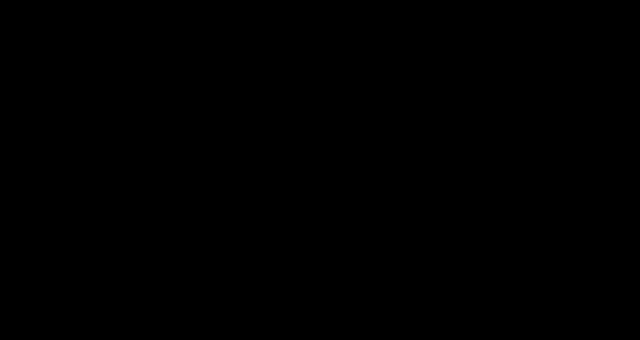
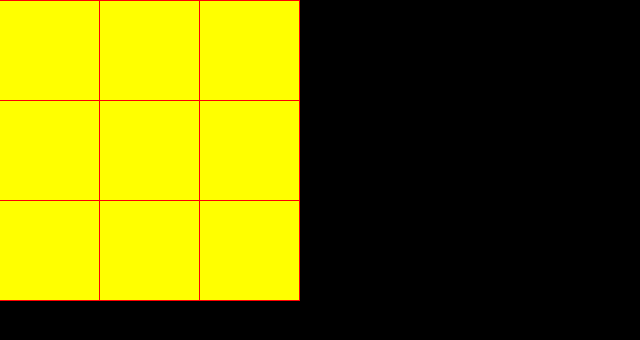
Before and after one commit to FleaRex/DivisionGame, a plain HTML site: page index.html in a window 1280 px wide. Shown: the whole page, without its empty margins (0-640 px from the left). Drawn offline with Linux system fonts and the light colour scheme.

Commit message:
Grid drawing added.

```diff
--- a/game/logic.js
+++ b/game/logic.js
@@ -1,6 +1,6 @@
 "use strict";
 
-(function(){
+
 class Tile{
   constructor(i, j, number) {
     this.i = i;
@@ -15,19 +15,19 @@
     this.width = numberGrid.length;
     this.height = numberGrid[0].length;
     this.start = new Tile(-1, -1, 0);
-      this.finish = new Tile(width, height, 0);
+    this.finish = new Tile(this.width, this.height, 0);
     this.grid = new Array(numberGrid.length);
     for(var column = 0; column < this.width; column++){
-        grid[column] = new Array(numberGrid.height);
+      this.grid[column] = new Array(numberGrid.height);
       for(var row = 0; row < this.height; row++){
         if(numberGrid[column][row] === undefined){
           continue;
         }
-          grid[column][row] = new Tile(column, row, numberGrid[column][row]);
+        this.grid[column][row] = new Tile(column, row, numberGrid[column][row]);
       }
     }
     this.entry = this.grid[0];
-      this.exit = this.grid[width - 1];
+    this.exit = this.grid[this.width - 1];
   }
 
 }
@@ -67,4 +67,3 @@
             (tile.number % this.number == 0))
   }
 }
-}());
--- a/game/main.js
+++ b/game/main.js
@@ -1,7 +1,9 @@
 "use strict";
 
 (function(){
-  var Container = PIXI.Container;
+  var container = PIXI.Container;
+  var graphics = new PIXI.Graphics();
+
   //Test that Pixi is working
   console.log(PIXI);
 
@@ -20,16 +22,31 @@
   document.body.appendChild(renderer.view);
 
   //Create a container object called the `stage`
-  var stage = new Container();
+  var stage = new container();
+
+  stage.addChild(graphics);
+
+  var gameboard = new Gameboard([[1,2,3],[4,5,6],[7,8,9]]);
+  drawGrid(gameboard);
 
   //Tell the `renderer` to `render` the `stage`
   renderer.render(stage);
 
-  function drawGrid(grid){
-
+  function drawGrid(board){
+    for(var column = 0; column < board.width; column++){
+      for(var row = 0; row < board.height; row++){
+        drawTile(board.grid[column][row], 100);
+      }
+    }
   }
 
-  function drawTile(posX, posY, number){
+  function drawTile(tile, dimension){
+    graphics.beginFill(0xFFFF00);
 
+    // set the line style to have a width of 5 and set the color to red
+    graphics.lineStyle(1, 0xFF0000);
+
+    // draw a rectangle
+    graphics.drawRect(tile.i*dimension, tile.j*dimension, dimension, dimension);
   }
 }());
--- a/index.html
+++ b/index.html
@@ -4,6 +4,6 @@
 <body>
 <style>* {padding: 0; margin: 0}</style>
 <script src="libraries/pixi.min.js"></script>
+<script src="game/logic.js"></script>
 <script src="game/main.js"></script>
-<script src="game/logic.js"></script>
 </body>
```
Lines whose indentation alone changed are shown as unchanged.
